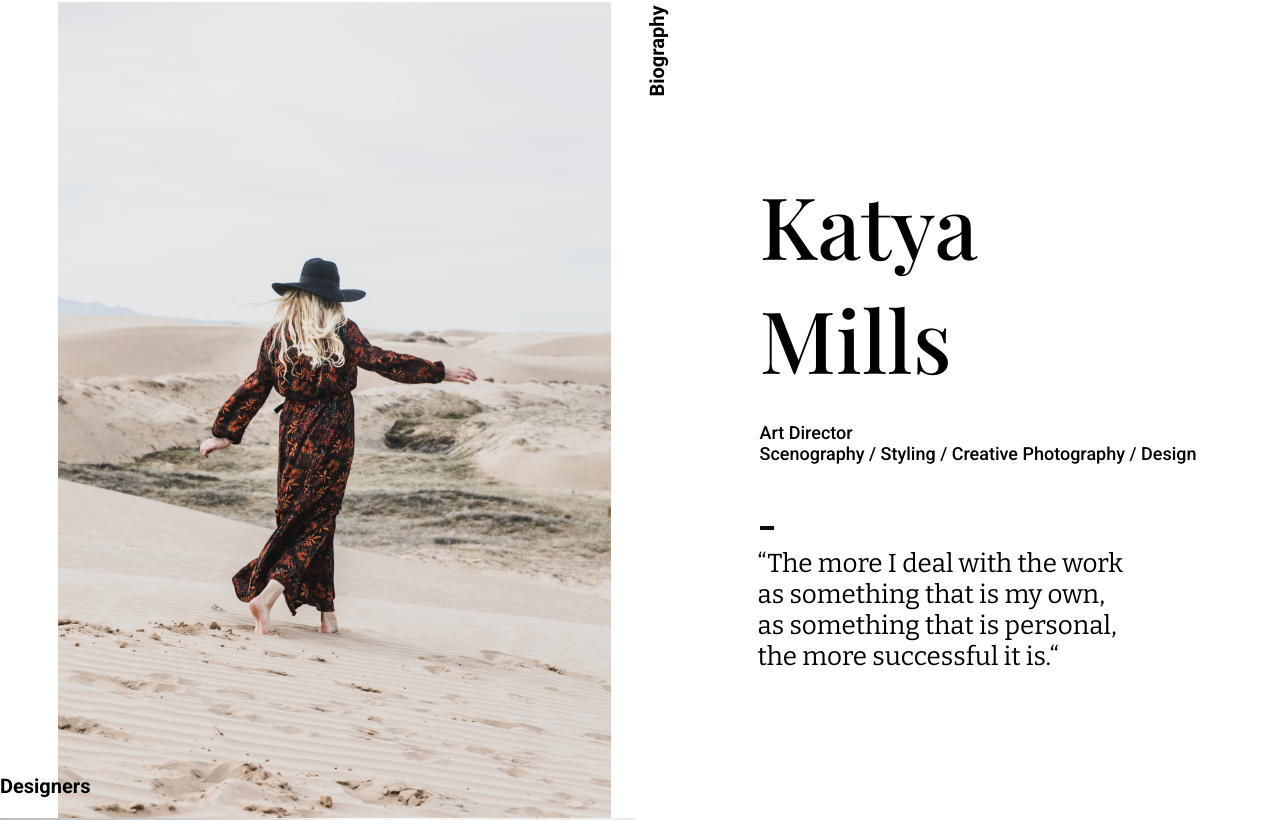
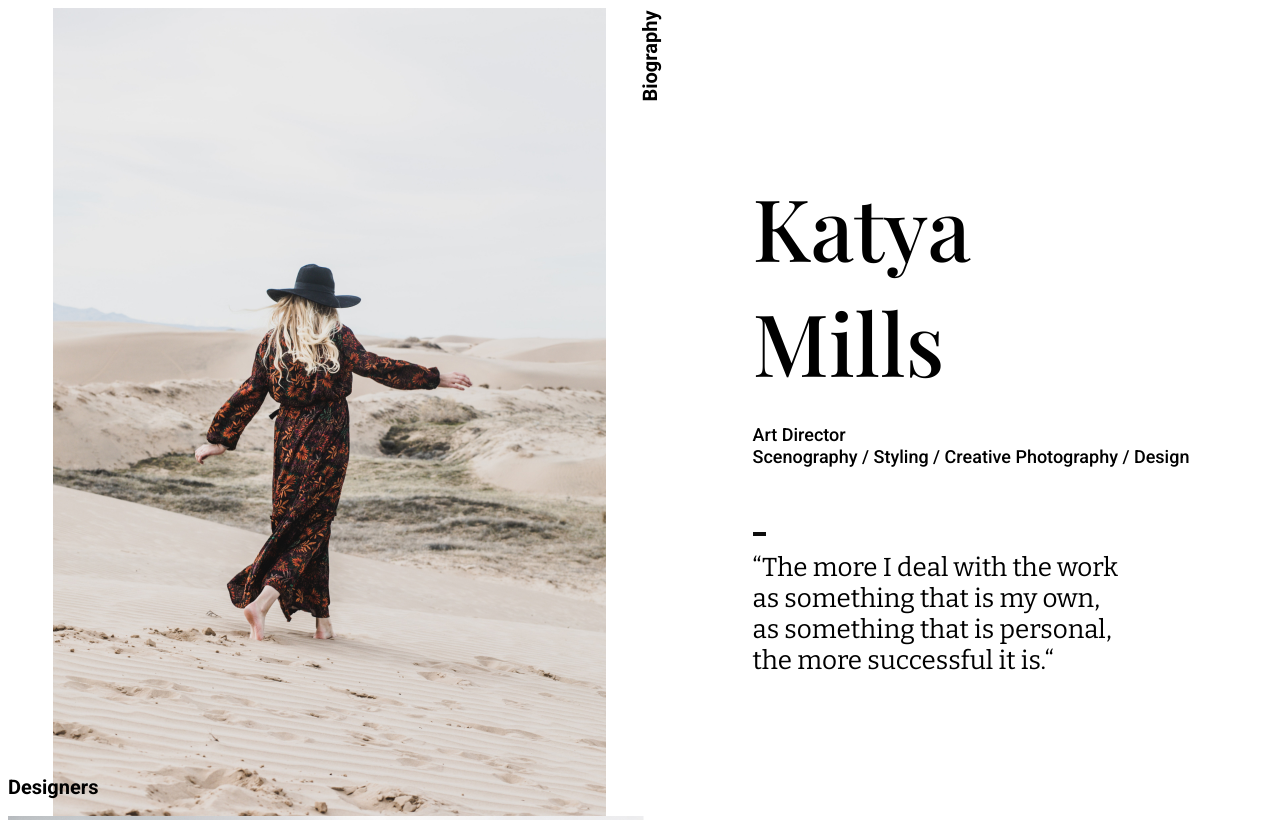
Before and after one commit to gapizova/otus-css-gapizova, a plain HTML site: page index.html in a window 1280 px wide. Shown: the part 865-1685 px from the top of the page. Drawn offline with Linux system fonts and the light colour scheme.

Commit message:
Изменение семантики, выравнивание без margin-left

```diff
--- a/index.html
+++ b/index.html
@@ -27,46 +27,43 @@
      <!-- Блок с биографией Katya Mills-->
     </header>
     <main>
-        <article>
         <section class="biography wrapper-biography">
-                <h3 class="header-biography">Biography</h3>
-                    <h4 class="katya-mills">Katya <br>Mills</h4>
-                        <img class="bio-pic" src="/images/jared-weiss-P3cB0ynqYBw-unsplash1.jpg" alt="Jared Weiss">
-                        <p class="skills-katya">Art Director<br>Scenography / Styling / Creative Photography / Design</p>
-                        <img class="sep-pic" src="/images/Rectangle5.svg" alt="Разделитель">
-                        <blockquote>
-                            <p class="comment-katya">
+            <h2 class="title-biography">Biography</h2>
+                <p class="subtitle-biography">Katya <br>Mills</p>
+                    <img class="image-biography" src="/images/jared-weiss-P3cB0ynqYBw-unsplash1.jpg" alt="Jared Weiss">
+                    <p class="description-biography">Art Director<br>Scenography / Styling / Creative Photography / Design</p>
+                    <img class="image-separator" src="/images/Rectangle5.svg" alt="Разделитель">
+                        <blockquote class="text-biography">
                             “The more I deal with the work<br>as something that is my own,<br>as something that is personal,<br>the more successful it is.“
-                            </p>
                         </blockquote>
         </section>
         <!-- Блок с описанием дизайнеров -->
         <section>
-                <h3>Designers</h3>
+            <h2>Designers</h2>
             <img src="/images/spurwing-agency-r6LceZ3ckpM-unsplash1.jpg" alt="Spurwing Agency">
-                <h5 class="uppercase">Jess Wonder</h5>
+            <h3 class="uppercase">Jess Wonder</h3>
             <p class="about">
                 <b>From/</b>Be more flower<br><b>Skills/</b>Design Strategy / Marketing
             </p>
             <img src="/images/stil-P1jQzyvqfns-unsplash1.jpg" alt="Stil">
-                <h5 class="uppercase">Kameron Clein</h5>
+            <h3 class="uppercase">Kameron Clein</h3>
             <p class="about">
                 <b>From/</b>Be more flower<br><b>Skills/</b>Design Strategy / Marketing
             </p>
             <img src="/images/stil-_mvSe9q8_n4-unsplash1.jpg" alt="Stil">
-                <h5 class="uppercase">LOUISSE RED</h5>
+            <h3 class="uppercase">LOUISSE RED</h3>
             <p class="about">
                 <b>From/</b>Be more flower<br><b>Skills/</b>Design Strategy / Marketing
             </p>
         </section>
         <!-- Блок с рекомендациями -->
         <section>
-                <h3>Testimonials</h3>
-                <h5 class="capitalize">Creativity</h5>
+            <h2>Testimonials</h2>
+            <h3 class="capitalize">Creativity</h3>
             <address>www.whitepapers.com</address>
-                <h5 class="capitalize">Creativity</h5>
+            <h3 class="capitalize">Creativity</h3>
             <address>www.whitepapers.com</address>
-                <h5 class="capitalize">Website</h5>
+            <h3 class="capitalize">Website</h3>
             <address>www.whitepapers.com</address>
             <img src="/images/keghan-crossland-ZZxmc66SjfM-unsplash1.jpg" alt="Keghan Crossland">
             <p class="comment-katya-2">
@@ -76,10 +73,10 @@
         </section>
         <!-- Блок с описанием сильных сторон-->
         <section>
-                <h3>Strong points</h3>
+            <h2>Strong points</h2>
             <img src="/images/dawid-liberadzki-vPFbVB7DPZI-unsplash1.jpg" alt="David Liberadzki">
             <img src="/images/avery-klein-JaXs8Tk5Iww-unsplash1.jpg" alt="Avery Klein">
-                <h4>Strengths</h4>
+            <p class="title-strengst">Strengths</p>
             <ul class="list-strengts">
                 <li>Interiors</li>
                 <li>Outdoors</li>
@@ -96,7 +93,6 @@
             </ul>
             <img src="/images/avery-klein-JaXs8Tk5Iww-unsplash2.jpg" alt="Avery Klein">
         </section>
-        </article>
     </main>
 </body>
 </html>
--- a/styles/style.css
+++ b/styles/style.css
@@ -17,21 +17,20 @@
 
 body {
     line-height: 1.2;
-    margin: 0 auto;
     box-sizing: border-box;
 }
 
-h1, h4 {
+h1, .subtitle-biography, .title-strengst {
     font-family: 'PlayfairDisplay', 'Times New Roman', Times, serif;
     font-style: normal;
 }
 
-h2, h3, .skills-katya, h5, .about, address, .description-hero {
+h2, .description-biography, h3, .about, address, .description-hero {
     font-family: 'Roboto', Arial, Helvetica, sans-serif;
     font-style: normal;
 }
 
-.comment-katya, .comment-katya-2, .list-strengts {
+.text-biography, .comment-katya-2, .list-strengts {
     font-family: 'Bitter', 'Times New Roman', Times, serif;
     font-style: normal;
 }
@@ -102,7 +101,7 @@ h1 {
 .wrapper-biography {
     max-width: 1175px;
     max-height: 840px;
-    margin: 0 auto;
+    margin: auto;
 }
 
 .biography {
@@ -110,101 +109,85 @@ h1 {
     display: flex;
     flex-direction: column;
     flex-wrap: wrap;
-    align-items: flex-start;
-    padding: 1px;
+    justify-content: flex-start;
+    align-content: space-between;
+    row-gap: 1rem;
 }
 
-.bio-pic {
+.image-biography {
     order: 0;
     flex-basis: 100%;
     width: 47.064%;
-    margin: 0;
-    margin-left: 0.5%;
     margin-top: 7.6%;
 }
 
-.header-biography {
+.title-biography {
     transform: rotate(-90deg);
     order: 1;
-    flex-basis: 10.952%;
     width: 1.957%;
     margin-top: 13.6%;
-    margin-left: 2.917%;
+    margin-left: -9.7%;
 }
 
-.katya-mills {
+.subtitle-biography {
     order: 2;
-    margin-top: 4.3%;
-    margin-left: 12.611%;
     line-height: 1.333;
     width: 40.426%;
-    flex-basis: 27.381%;
+    padding-top: 3%;
 }
 
-.skills-katya {
+.description-biography {
     order: 3;
     width: 40.426%;
-    flex-basis: 5%;
-    margin-top: 2.122%;
-    margin-left: 12.611%;
+    margin-top: 0.75%;
 }
 
-.sep-pic {
+.image-separator {
     order: 4;
-    margin-top: 3.678%;
-    margin-left: 12.611%;
+    margin-top: 2.6%;
     width: 1.191%;
-    flex-basis: 0.476%;
 }
 
-blockquote {
+.text-biography {
     order: 5;
     width: 38.213%;
-    flex-basis: 14.762%;
-    margin-top: 1.511%;
-    margin-left: 12.440%;
+    margin-top: 3.5%;
 }
 /*Секция Biography используем flex конец*/
 
 h2 {
-   text-align: center;
-   font-weight: 500;
-   font-size: 1.25em;
-}
-
-h3 {
     font-weight: 700;
     font-size: 1.25em;
 }
 
-h4 {
+.subtitle-biography, .title-strengst {
     font-weight: 500;
     font-size: 5.375em;
     margin: 0;
 }
 
-.skills-katya {
+.description-biography {
     font-weight: 500;
     font-size: 1.125em;
 }
 
-.comment-katya {
+.text-biography {
     font-weight: 400;
     font-size: 1.625em;
     margin: 0;
 }
 
-h5 {
+h3 {
     font-weight: 700;
     font-size: 1em;
 }
 
- .about {
+.about {
     font-weight: 400;
     font-size: 1em;
  }
 
- .capitalize {
+.capitalize {
     text-transform: capitalize;
 }
 
```
Lines whose indentation alone changed are shown as unchanged.
